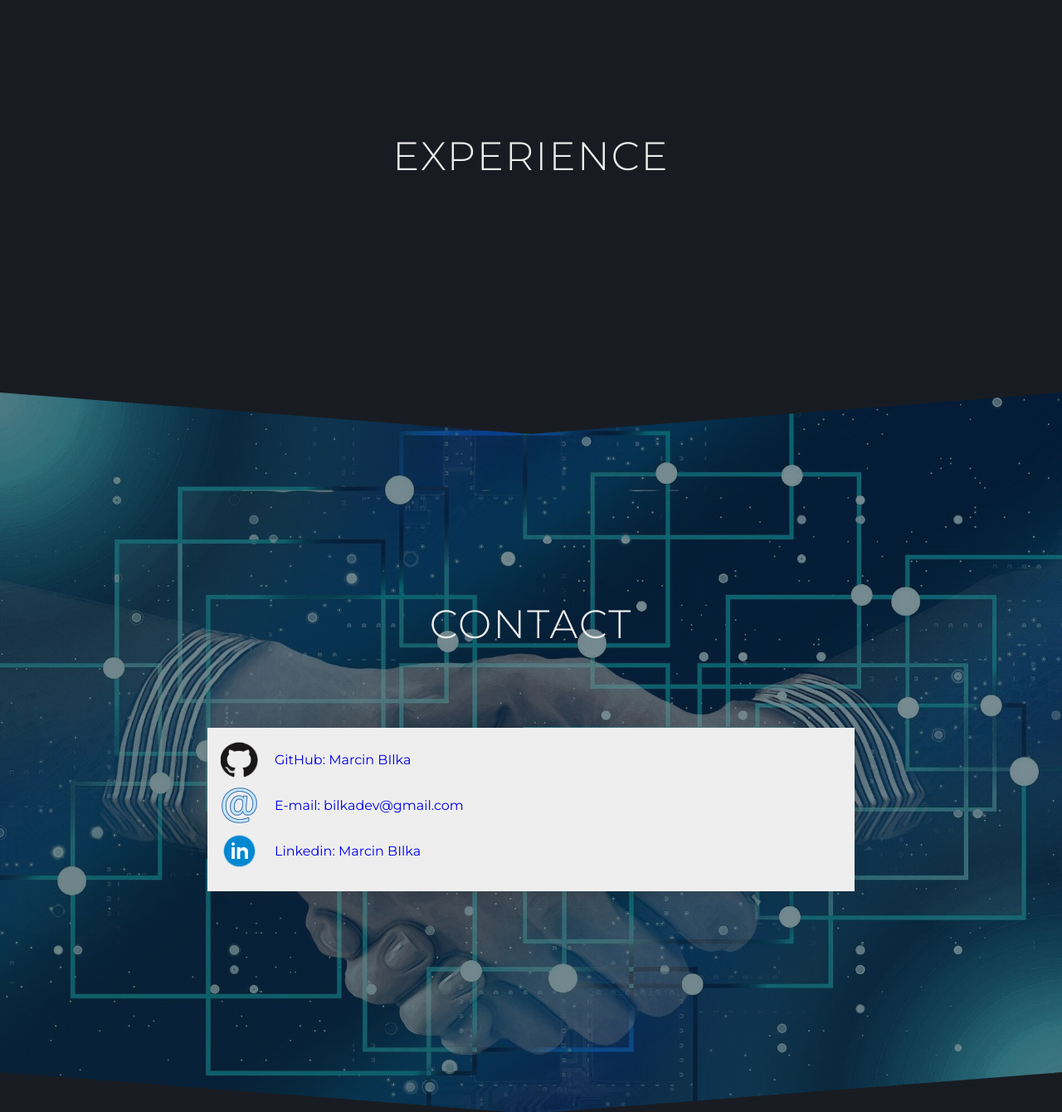
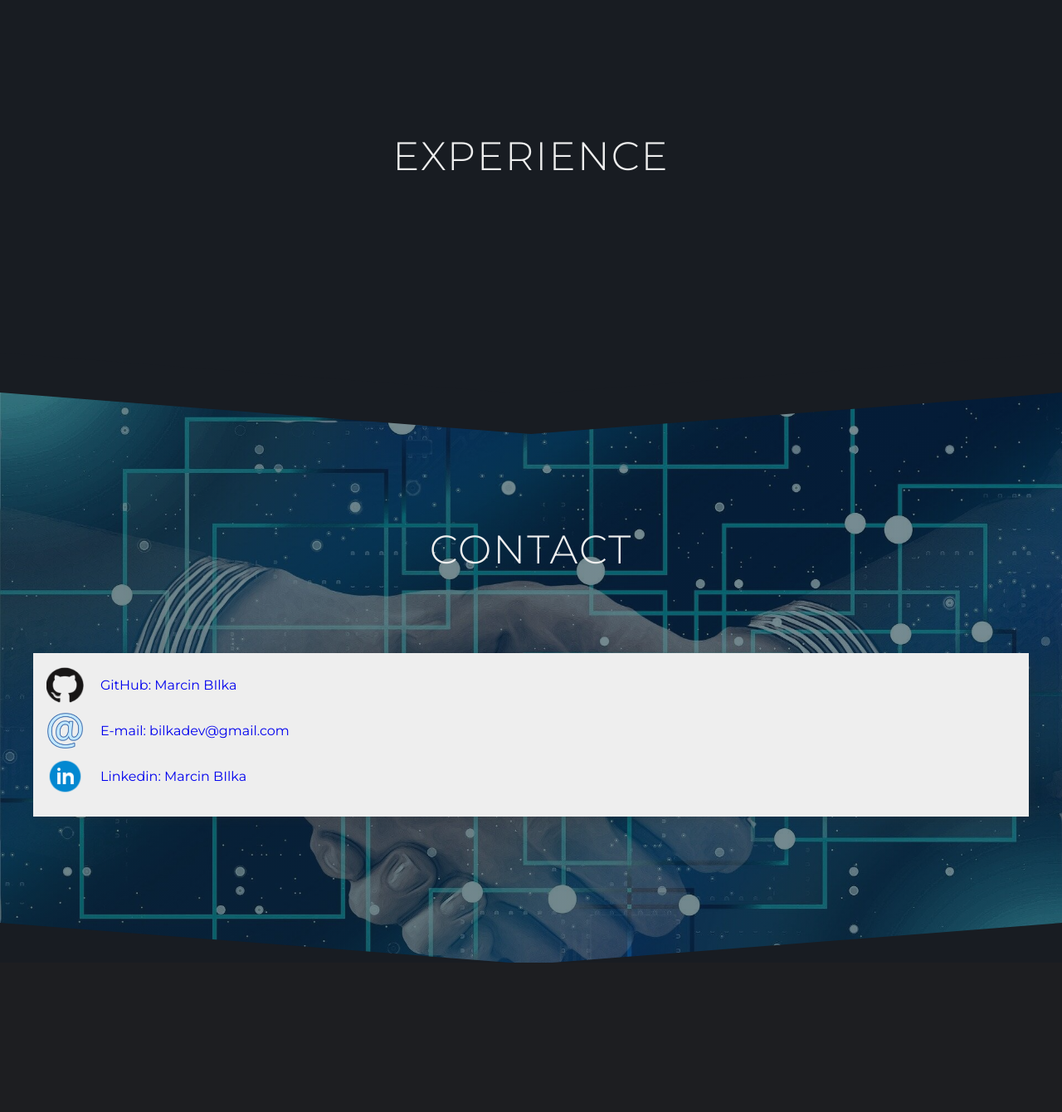
Before and after one commit to BilkaDev/BilkaDev, a PHP site: template templates/layout.php in a window 1280 px wide. Shown: the part 3394-4734 px from the top of the page at 83% size. After the commit the page ends 4554 px from the top, so only its background shows below. Run offline with PHP 8.4, Linux system fonts and the light colour scheme; the template is opened without the code that fills it, so the values that code supplies are empty.

Commit message:
feat: bgc black in html and contact padding

```diff
--- a/public/css/main.css
+++ b/public/css/main.css
@@ -613,7 +613,6 @@ body {
 .contact {
   position: relative;
   overflow: hidden;
-  padding: 25rem;
   background-size: cover;
   background-position: center;
   background-attachment: fixed;
--- a/public/sass/main.scss
+++ b/public/sass/main.scss
@@ -593,7 +593,6 @@ body {
 .contact {
   position: relative;
   overflow: hidden;
-  padding: 25rem;
   @include heroImage;
   background-image: $blue-gradient, url('../img/contact_640.jpg');
 
```
Also changed, not shown: 1 other file.
